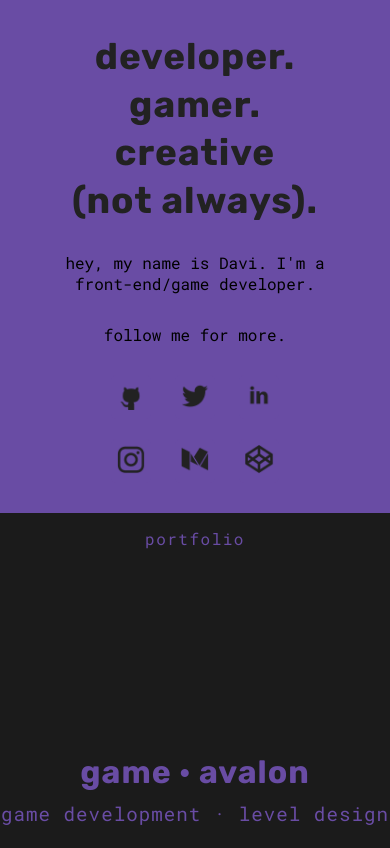
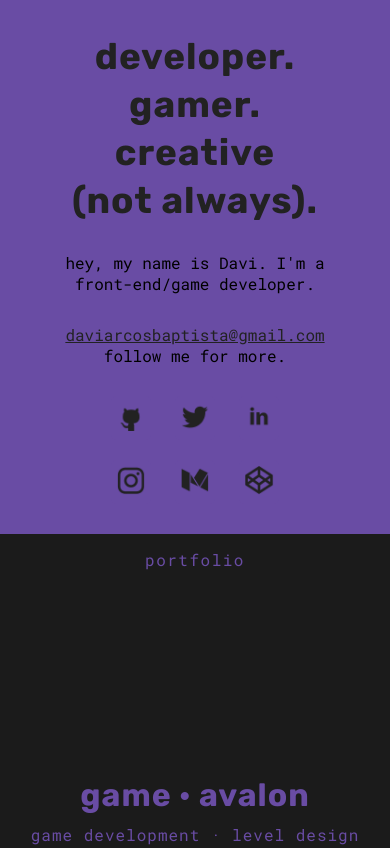
Before and after one commit to baptixta/baptixta.github.io, a website: page index.html in a window 390 px wide. Shown: the top 848 px of the page. Drawn offline with nearby package versions, Linux system fonts and the light colour scheme.

Commit message:
baptixta | responsive text

```diff
--- a/assets/sass/_home/_home.scss
+++ b/assets/sass/_home/_home.scss
@@ -58,6 +58,10 @@ h2 {
     font-family: 'Roboto Mono', sans-serif;
     margin-top: 30px;
     max-width: 310px;
+
+    a {
+        color: $background-side;
+    }
 }
 
 .social-media {
@@ -164,9 +168,6 @@ h2 {
 }
 
 
-/* MQ - ESPECIAIS */
-
-
 
 /* MQ - Tablet */
 
@@ -251,10 +252,25 @@ h2 {
         left: 0;
         right: 0;
     }
+
+    .portfolio > h3 {
+        font-size: 1rem;
+    }
 }
+
+
+/* MQ - ESPECIAIS */
+
+
 
 @media (max-width: 420px) {
     .social-media {
         grid-template-columns: repeat(3,1fr);
     }
 }
+
+@media (max-width: 340px) {
+    .portfolio > h3 {
+        font-size: .75rem;
+    }
+}
--- a/index.html
+++ b/index.html
@@ -20,7 +20,7 @@
             <h1>creative</h1>
             <h1>(not always).</h1>
             <p>hey, my name is Davi. I'm a front-end/game developer.</p>
-            <p>follow me for more.</p>
+            <p> <a href="mailto:daviarcosbaptista@gmail.com" target="_blank">daviarcosbaptista@gmail.com</a> follow me for more.</p>
           </div>
         </div>
 
```
Also changed, not shown: assets/css/style.css, dist/img/avalon.png, dist/img/davi-baptista.jpg (deleted), dist/img/keyd-studio.png, dist/style.css.
